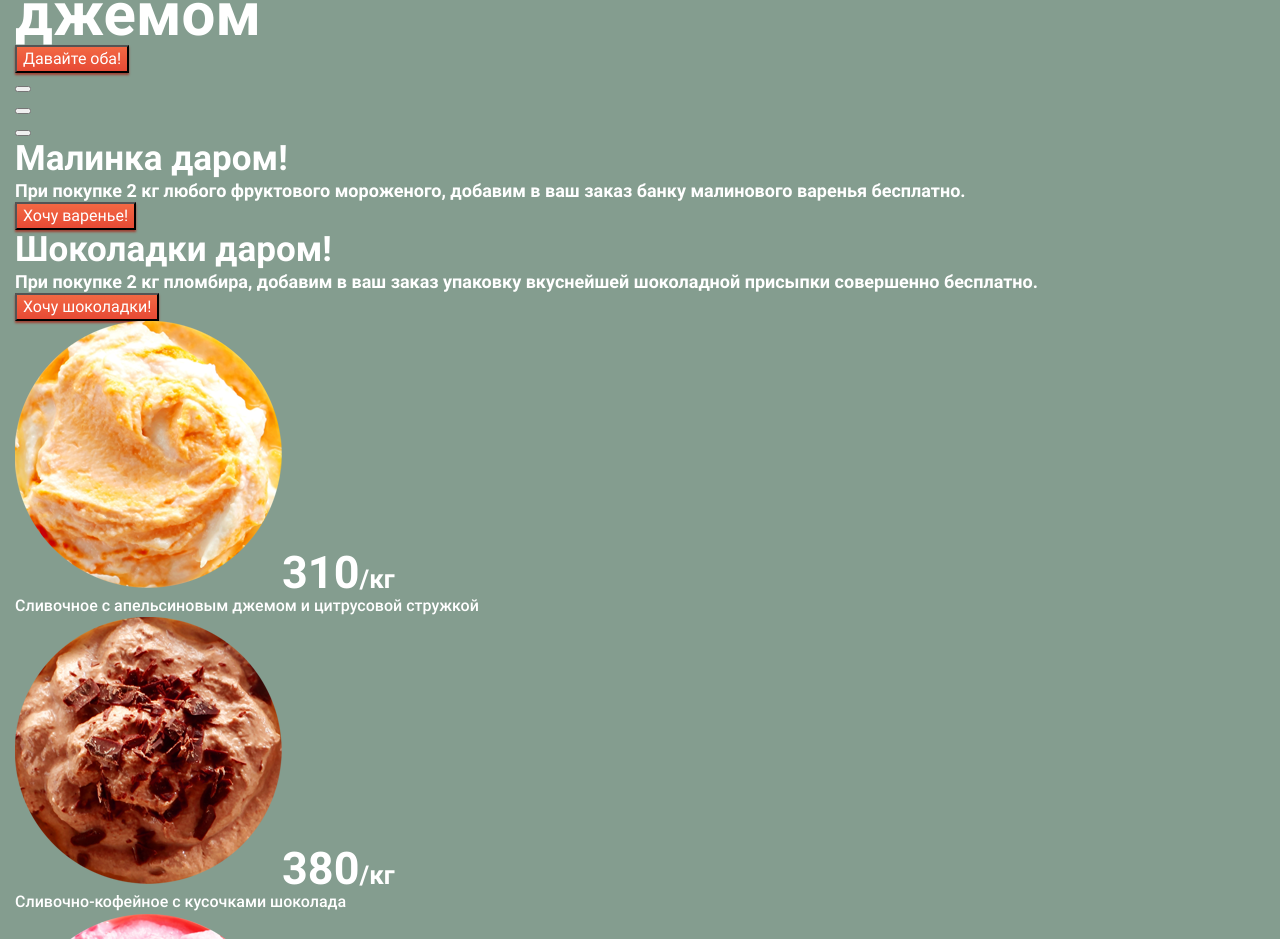
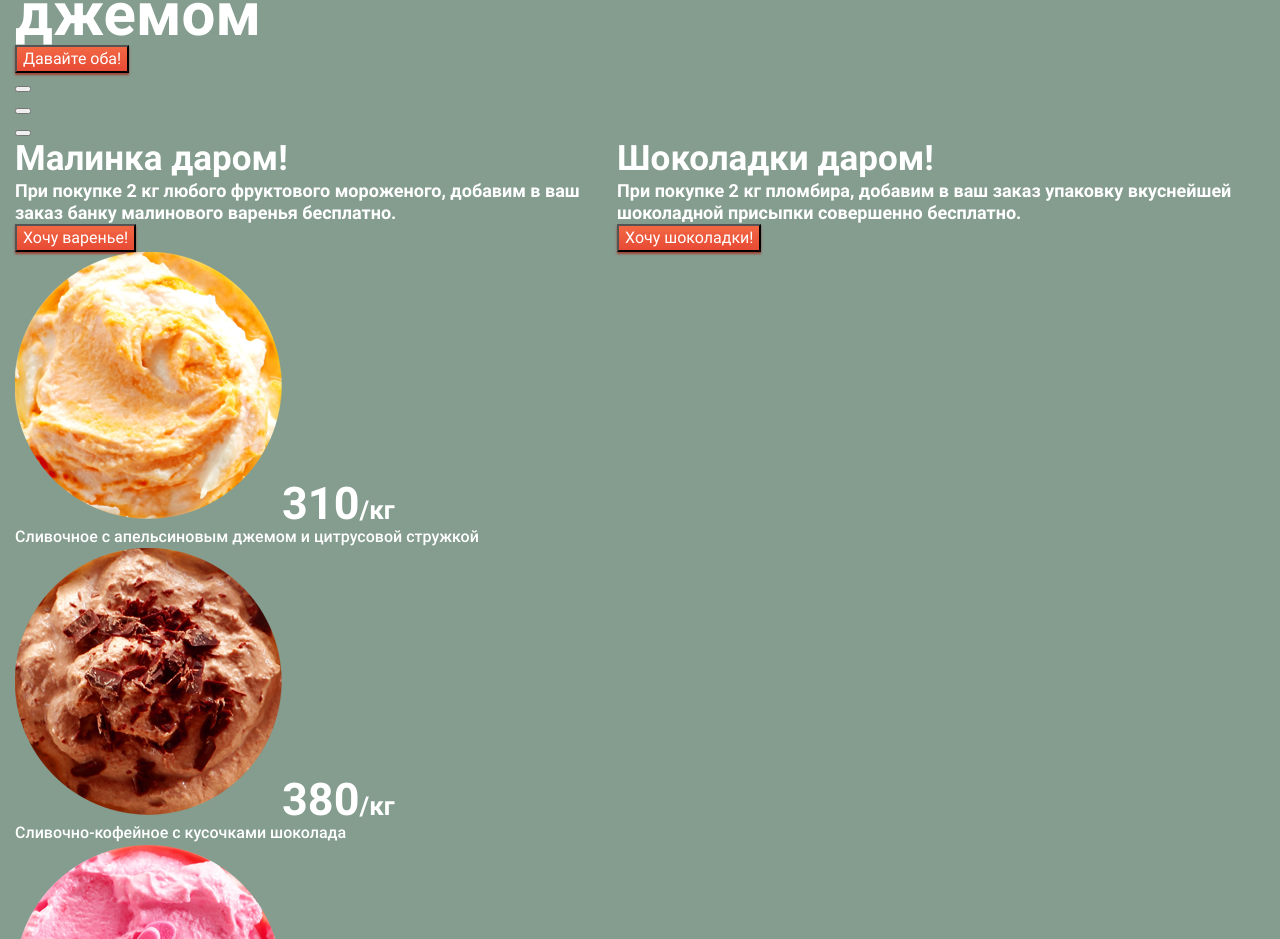
Before and after one commit to maximshigaev/gllacy, a React (Create React App) app: page / in a window 1280 px wide. Shown: the part 1029-1968 px from the top of the page. Built offline with nearby package versions, Linux system fonts and the light colour scheme.

Commit message:
add basic grid for the Promotions component

```diff
--- a/src/components/Promotions/Promotions.tsx
+++ b/src/components/Promotions/Promotions.tsx
@@ -2,6 +2,9 @@ import { FC } from 'react';
 
 // Components
 import { PromotionItem } from '../';
+
+// Styles
+import './promotions.scss';
 
 // Constants
 import { promotionItems } from '../../constants';
@@ -9,7 +12,7 @@ import { promotionItems } from '../../constants';
 export const Promotions: FC = () => (
   <section>
     <h2 className="visually-hidden">Акции</h2>
-    <ul>
+    <ul className="promotions__list">
       {promotionItems.map(({ id, text, title, buttonText }) => (
         <li key={id}>
           <PromotionItem
--- /dev/null
+++ b/src/components/Promotions/promotions.scss
@@ -0,0 +1,5 @@
+.promotions {
+  &__list {
+    display: flex;
+  }
+}
```
